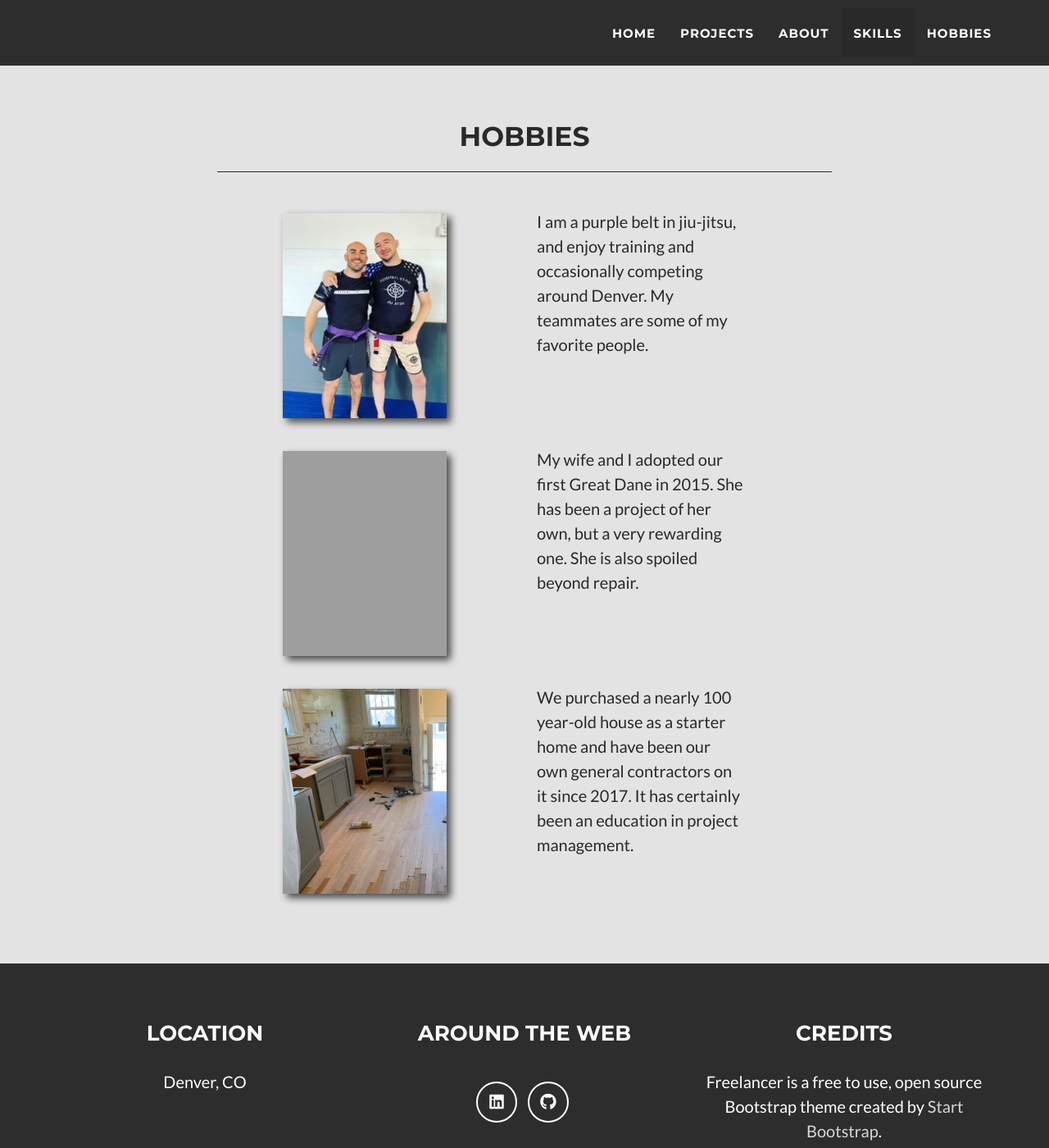
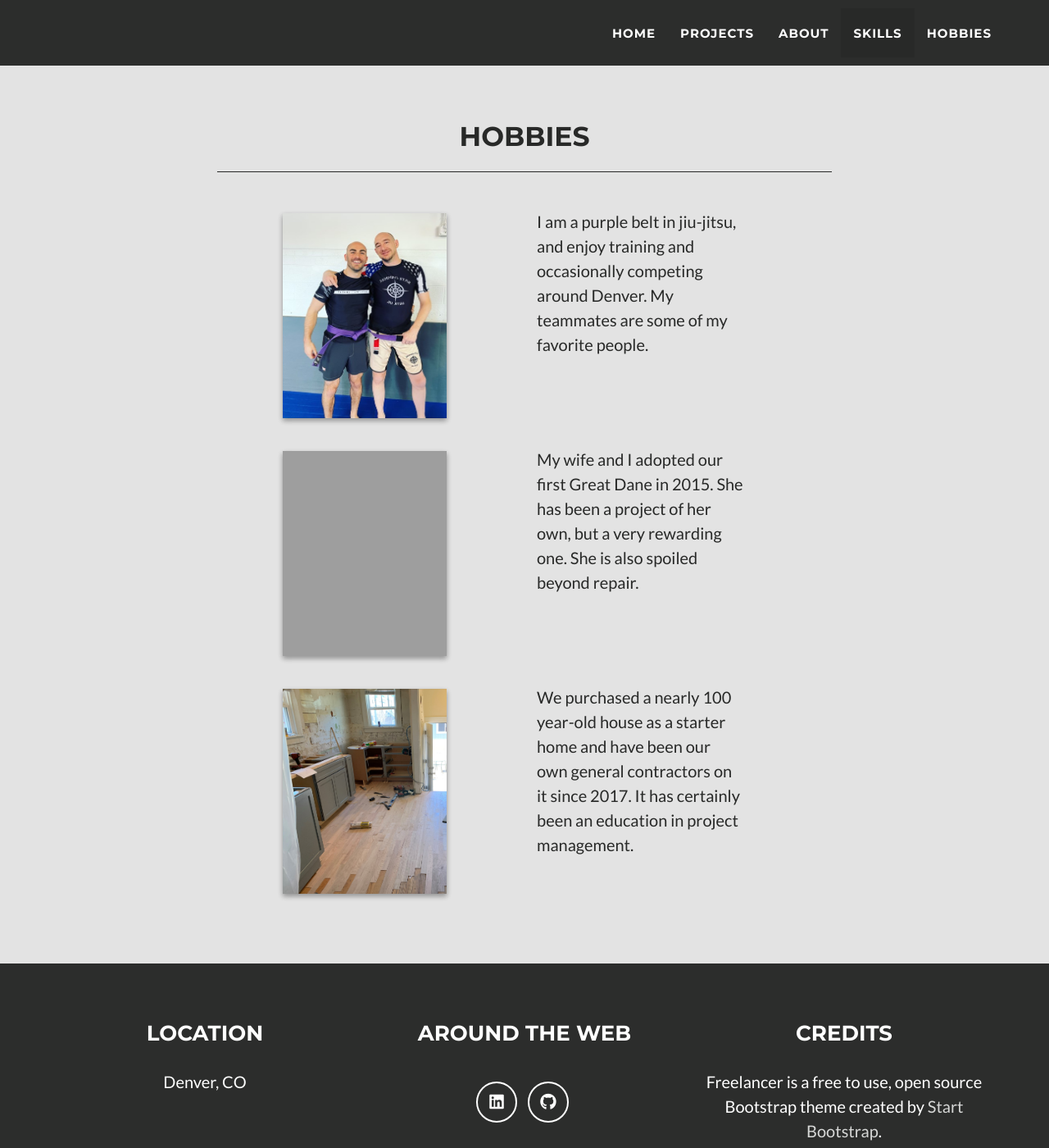
Before and after one commit to brf217/brf217.github.io, a Jekyll site: the page built from _posts/2014-07-18-project-1.markdown, in a window 1280 px wide and 1400 px high, scrolled down 2348 px. Shown: the whole window at 82% size. Built offline with Jekyll 4.4.1, drawn with Linux system fonts in a browser that asks for light colours; grey boxes are pictures that could not be loaded.

Commit message:
Update main.css

```diff
--- a/_includes/css/main.css
+++ b/_includes/css/main.css
@@ -521,5 +521,5 @@ footer .footer-below {
 .hobby_img {
     margin-top: 20px;
     margin-bottom: 20px;
-    filter: drop-shadow(5px 5px 5px #474947);
+    box-shadow: rgba(0, 0, 0, 0.16) 0px 3px 6px, rgba(0, 0, 0, 0.23) 0px 3px 6px;
 }
```
